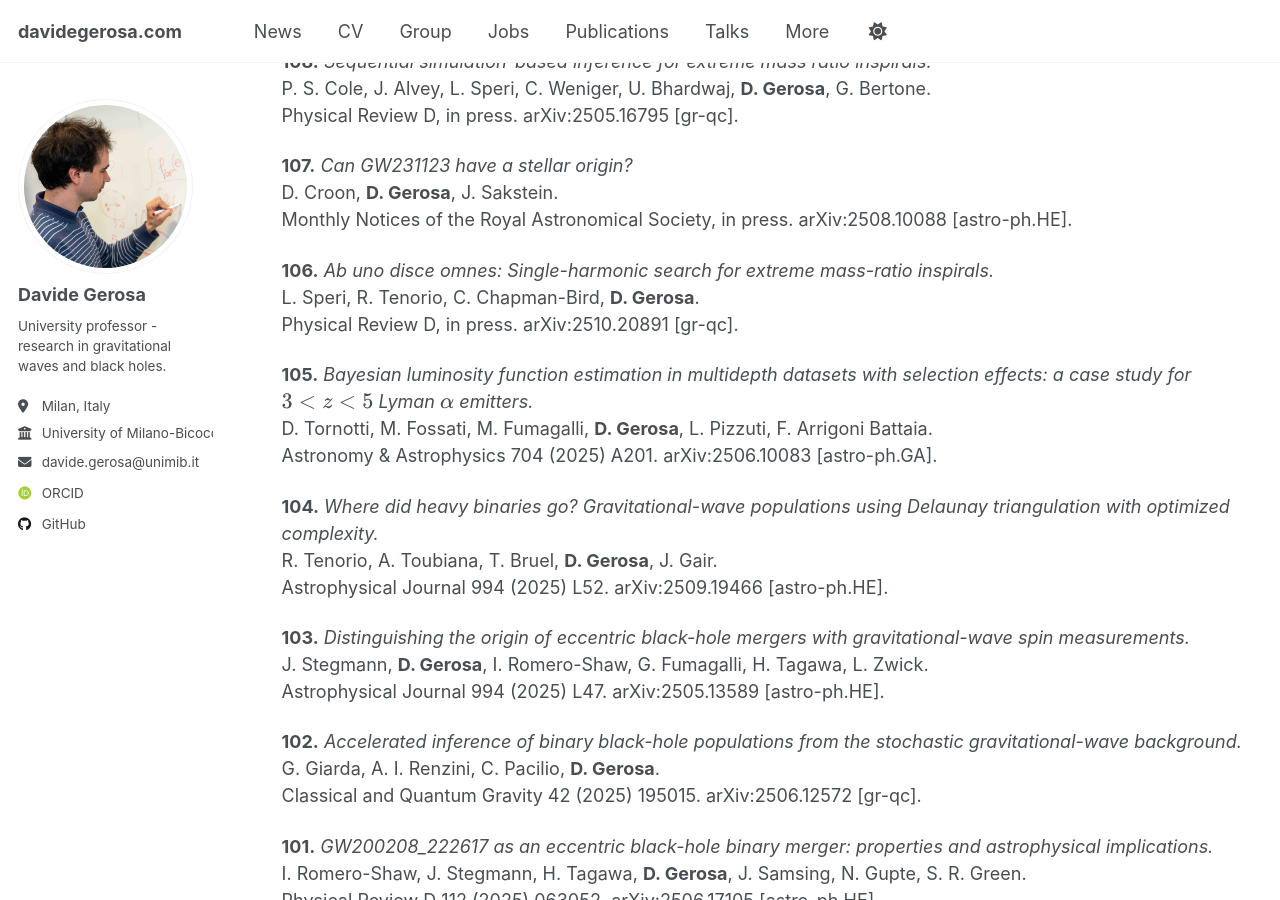
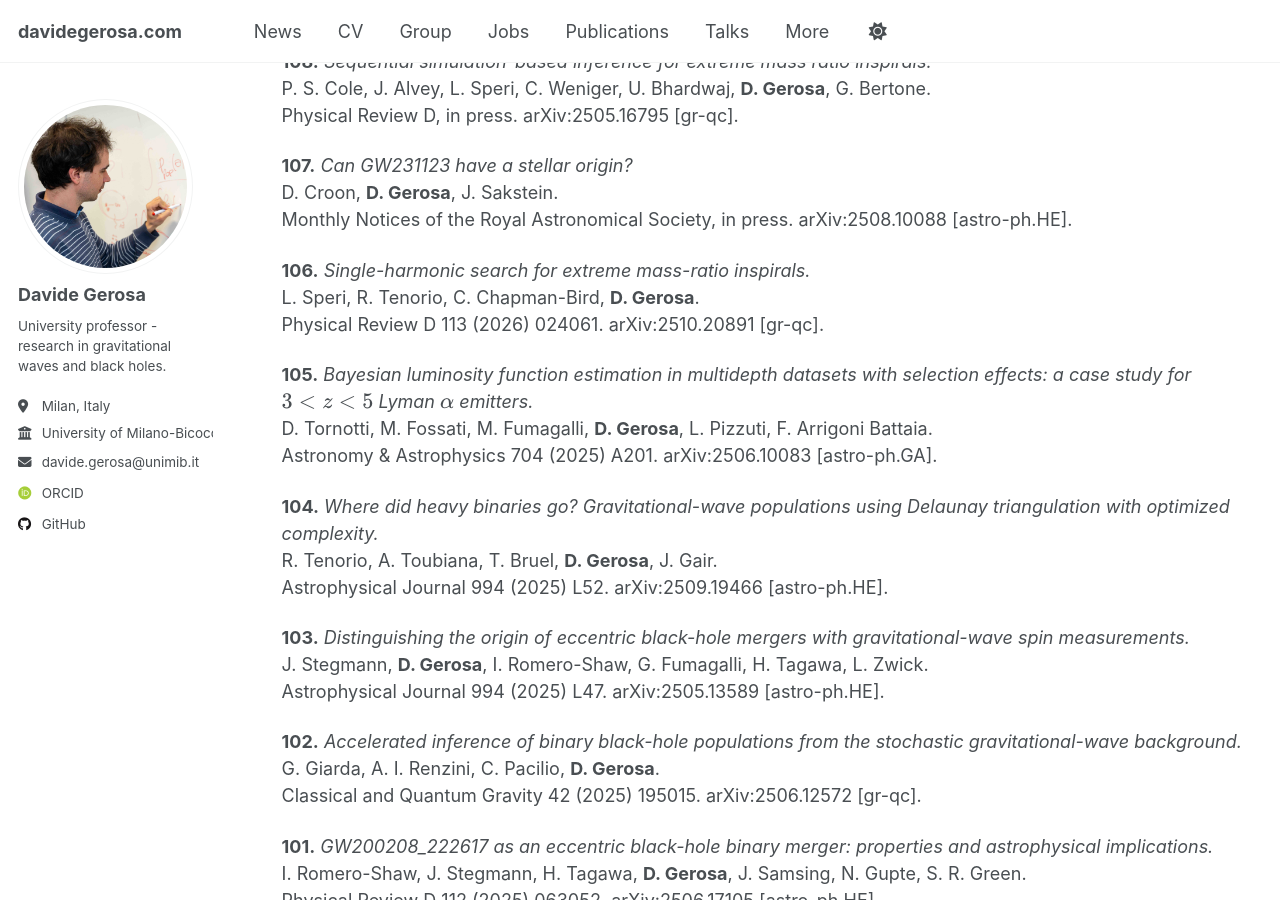
Before and after one commit to dgerosa/website, a Jekyll site: the page built from _pages/publications.md, in a window 1280 px wide and 900 px high, scrolled down 1548 px. Built offline with Jekyll 4.4.1, drawn with Linux system fonts in a browser that asks for light colours; some web fonts are replaced; some of the changed text lies outside the part shown.

Commit message:
Website update from workflow

```diff
--- a/_pages/_publications.md
+++ b/_pages/_publications.md
@@ -64,9 +64,9 @@ D. Croon, **D. Gerosa**, J. Sakstein.\
 Monthly Notices of the Royal Astronomical Society, in press. <a href="https://arxiv.org/abs/2508.10088" style="color: inherit; text-decoration: none;">arXiv:2508.10088 [astro-ph.HE]</a>.
 
 **106.**
-*Ab uno disce omnes: Single-harmonic search for extreme mass-ratio inspirals.*\
+*Single-harmonic search for extreme mass-ratio inspirals.*\
 L. Speri, R. Tenorio, C. Chapman-Bird, **D. Gerosa**.\
-Physical Review D, in press. <a href="https://arxiv.org/abs/2510.20891" style="color: inherit; text-decoration: none;">arXiv:2510.20891 [gr-qc]</a>.
+<a href="https://journals.aps.org/prd/abstract/10.1103/dh3j-ksfl" style="color: inherit; text-decoration: none;">Physical Review D 113 (2026) 024061</a>. <a href="https://arxiv.org/abs/2510.20891" style="color: inherit; text-decoration: none;">arXiv:2510.20891 [gr-qc]</a>.
 
 **105.**
 *Bayesian luminosity function estimation in multidepth datasets with selection effects: a case study for $$3<z<5$$ Lyman $$\alpha$$ emitters.*\
```
Also changed, not shown: other parts of _pages/_publications.md (+1 -1 lines), _pages/_citations.md (+4 -4 lines), _pages/_group.md (+1 -1 lines), _pages/_talks.md (+2 -2 lines).
